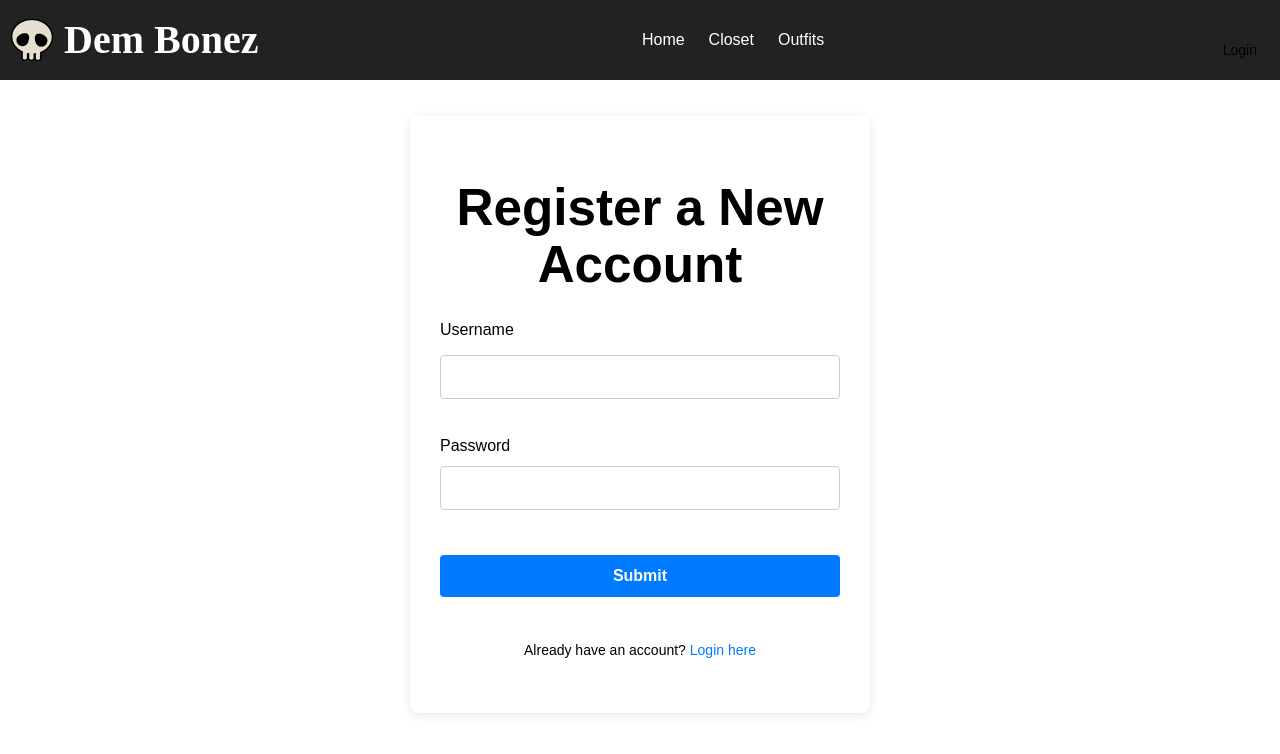
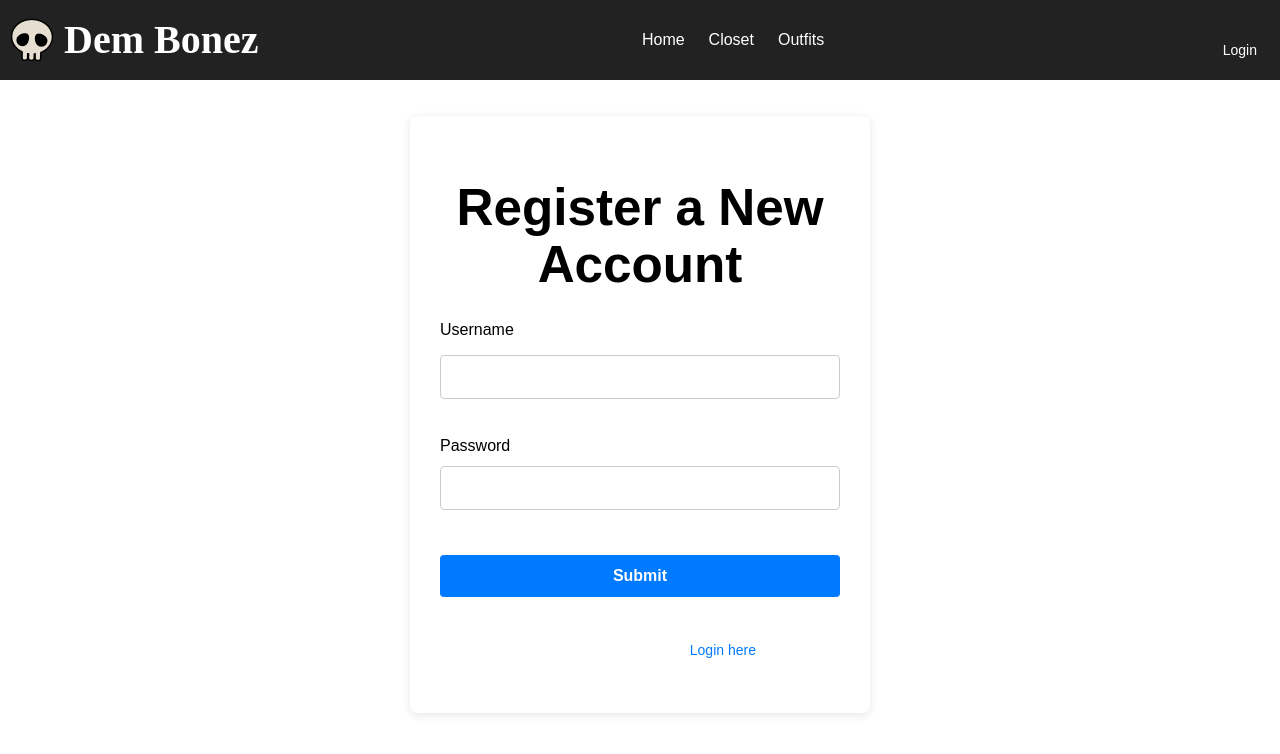
Before and after one commit to sammorrisroe/CSC-437-Server, a React (Vite) app in the folder packages/project-frontend/: page /register in a window 1280 px wide. Shown: the top 754 px of the page. Built offline with nearby package versions, Linux system fonts and the light colour scheme; a web font is replaced by a local one.

Commit message:
fixed login link color

```diff
--- a/packages/project-frontend/src/components/header.css
+++ b/packages/project-frontend/src/components/header.css
@@ -4,7 +4,6 @@
   font-weight: normal;
   font-style: normal;
 }
-
 
 .header {
   width: 100vw;
@@ -21,7 +20,6 @@
   padding: 0em 0.5em;
   height: 5em;
 }
-
 
 body {
   padding-top: 1em;
@@ -106,14 +104,12 @@ body {
   display: none;
 }
 
-
 .profile-img {
   height: 2em;
   width: 2em;
   border-radius: 50%;
   margin-right: 6px;
 }
-
 
 /* Desktop View */
 @media (min-width: 53em) {
@@ -129,8 +125,6 @@ body {
     white-space: nowrap;
   }
 
-
-
   .nav-links {
     display: flex;
     flex-direction: row;
@@ -143,8 +137,8 @@ body {
     padding: 0 12px;
   }
 }
-/* Add these styles to your existing Header.css file */
 
+/* Profile and Login styles */
 .profile-link {
   display: flex;
   align-items: center;
@@ -161,20 +155,21 @@ body {
   transform: translateY(-2px);
 }
 
+/* Add this to your CSS */
 .login-link {
+  color: #ffffff !important; /* Use !important to override any other styles */
   text-decoration: none;
-  color: var(--primary-color);
   font-weight: 500;
   padding: 8px 15px;
-  border: 1px solid var(--primary-color);
+  border: 1px solid white;
   border-radius: 4px;
   transition: background-color 0.3s, color 0.3s;
 }
+.dark-mode .login-link {
+  color: var(--text-color-light);
+}
 
-.login-link:hover {
-  background-color: var(--primary-color);
-  color: white;
-}
+
 
 /* Remove the dark mode toggle from header since it's moved to profile page */
 .dark-mode-toggle {
```
